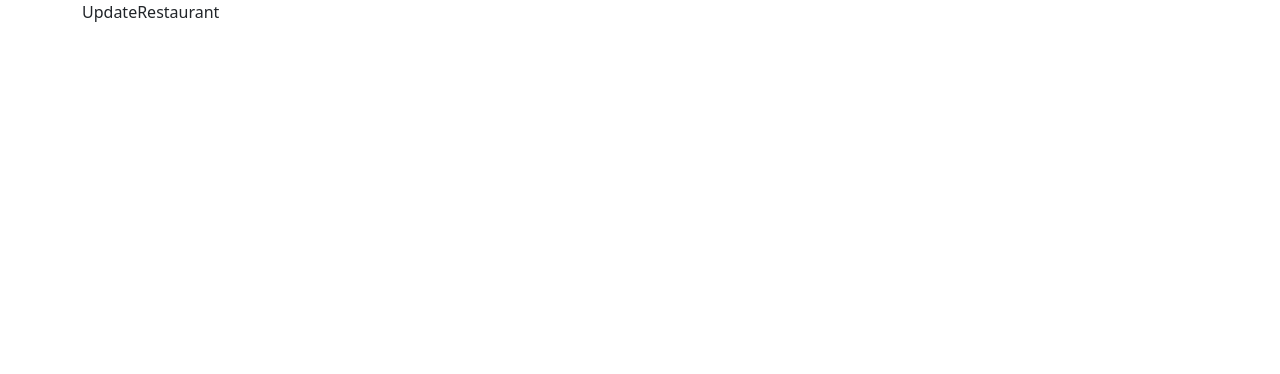
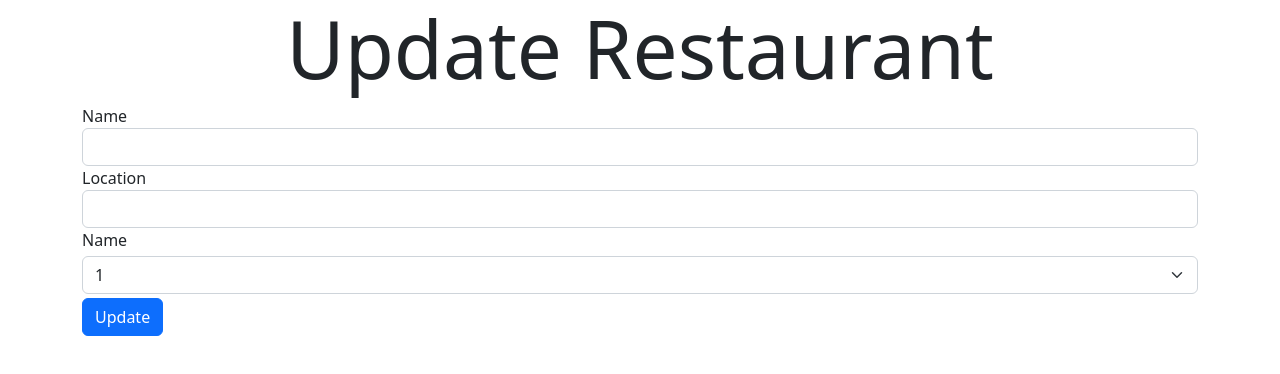
Before and after one commit to milanpoudelwebdeveloper/yelp-client, a Next.js app: page /restaurant/update/1 in a window 1280 px wide. Shown: the top 374 px of the page. Built offline with nearby package versions, Linux system fonts and the light colour scheme; no server answers.

Commit message:
feature/update-a-restaurant-client-complete

```diff
--- a/components/Header.tsx
+++ b/components/Header.tsx
@@ -1,10 +1,10 @@
 import React from 'react'
 
-const Header = () => {
+const Header:React.FC<{title:string}> = ({title}) => {
   return (
     <div>
         <h1 className='font-weight-light display-1 text-center'>
-            Restaurant Finder
+           {title}
         </h1>
     </div>
   )
--- a/components/Restaurants.tsx
+++ b/components/Restaurants.tsx
@@ -2,9 +2,11 @@ import React, { useContext, useEffect } from "react";
 import { tableHeadings } from "../constants/tableHeadings";
 import { axiosClient } from "../apis/RestaurantFinder";
 import { RestaurantsContext } from "../context/restaurantsContext";
+import { useRouter } from "next/router";
 
 const Restaurants = () => {
   const { restaurants, setRestaurants } = useContext(RestaurantsContext);
+  const router= useRouter()
 
   useEffect(() => {
     axiosClient
@@ -48,7 +50,7 @@ const Restaurants = () => {
               <td>{price_range}</td>
               <td>Rating</td>
               <td>
-                <button className="btn btn-warning">Edit</button>
+                <button className="btn btn-warning" onClick={()=>router.push(`/restaurant/update/${id}`)}>Edit</button>
               </td>
               <td>
                 <button
--- a/pages/index.tsx
+++ b/pages/index.tsx
@@ -6,7 +6,7 @@ import Restaurants from '../components/Restaurants'
 const Home = () => {
   return (
     <div>
-      <Header />
+      <Header title='Restaurant Finder'/>
       <AddRestaurant />
       <Restaurants />
     </div>
--- a/pages/restaurant/update/[id].tsx
+++ b/pages/restaurant/update/[id].tsx
@@ -1,9 +1,95 @@
-import React from 'react'
+import { useRouter } from "next/router";
+import React, { useEffect, useState } from "react";
+import { axiosClient } from "../../../apis/RestaurantFinder";
+import Header from "../../../components/Header";
 
 const UpdateRestaurant = () => {
+  const {
+    query: { id },
+  } = useRouter();
+
+  const router=useRouter()
+
+  const [restaurant, setRestaurant] = useState({
+    name: "",
+    location: "",
+    price_range: "1",
+  });
+
+  const { name, location, price_range } = restaurant;
+
+  useEffect(() => {
+    if (id !== undefined) {
+      axiosClient
+        .get(`/restaurant/${id}`)
+        .then(({ data: { data } }) => setRestaurant({ ...data }))
+        .catch((e) => console.log(e));
+    }
+  }, [id]);
+
+  const changeHandler = (e: any) => {
+    setRestaurant({ ...restaurant, [e.target.name]: e.target.value });
+  };
+
+  const updateRestaurant = async (e:any) => {
+    e.preventDefault()
+    try {
+      await axiosClient.put(`/restaurant/${id}`, restaurant);
+      router.push("/")
+    } catch (e) {
+      console.log(e);
+    }
+  };
+
   return (
-    <div>UpdateRestaurant</div>
-  )
-}
+    <div>
+      <Header title="Update Restaurant" />
+      <form onSubmit={updateRestaurant}>
+        <div className="form-group">
+          <label htmlFor="name">Name</label>
+          <input
+            id="name"
+            type="text"
+            value={name}
+            name="name"
+            onChange={changeHandler}
+            className="form-control"
+          />
+        </div>
+        <div className="form-group">
+          <label htmlFor="location">Location</label>
+          <input
+            id="location"
+            type="text"
+            value={location}
+            name="location"
+            onChange={changeHandler}
+            className="form-control"
+          />
+        </div>
+        <div className="form-group">
+          <label htmlFor="price_range">Name</label>
+          <select
+            id="name"
+            value={price_range}
+            name="price_range"
+            onChange={changeHandler}
+            className="form-select my-1 mr-sm-2"
+          >
+            <option disabled>Price Range</option>
+            <option value="1">1</option>
+            <option value="2">2</option>
+            <option value="3">3</option>
+            <option value="4">4</option>
+            <option value="5">5</option>
+          </select>
+        </div>
+        <button className="btn btn-primary" type="submit">
+          Update
+        </button>
+      </form>
+    </div>
+  );
+};
 
-export default UpdateRestaurant
+export default UpdateRestaurant;
```
